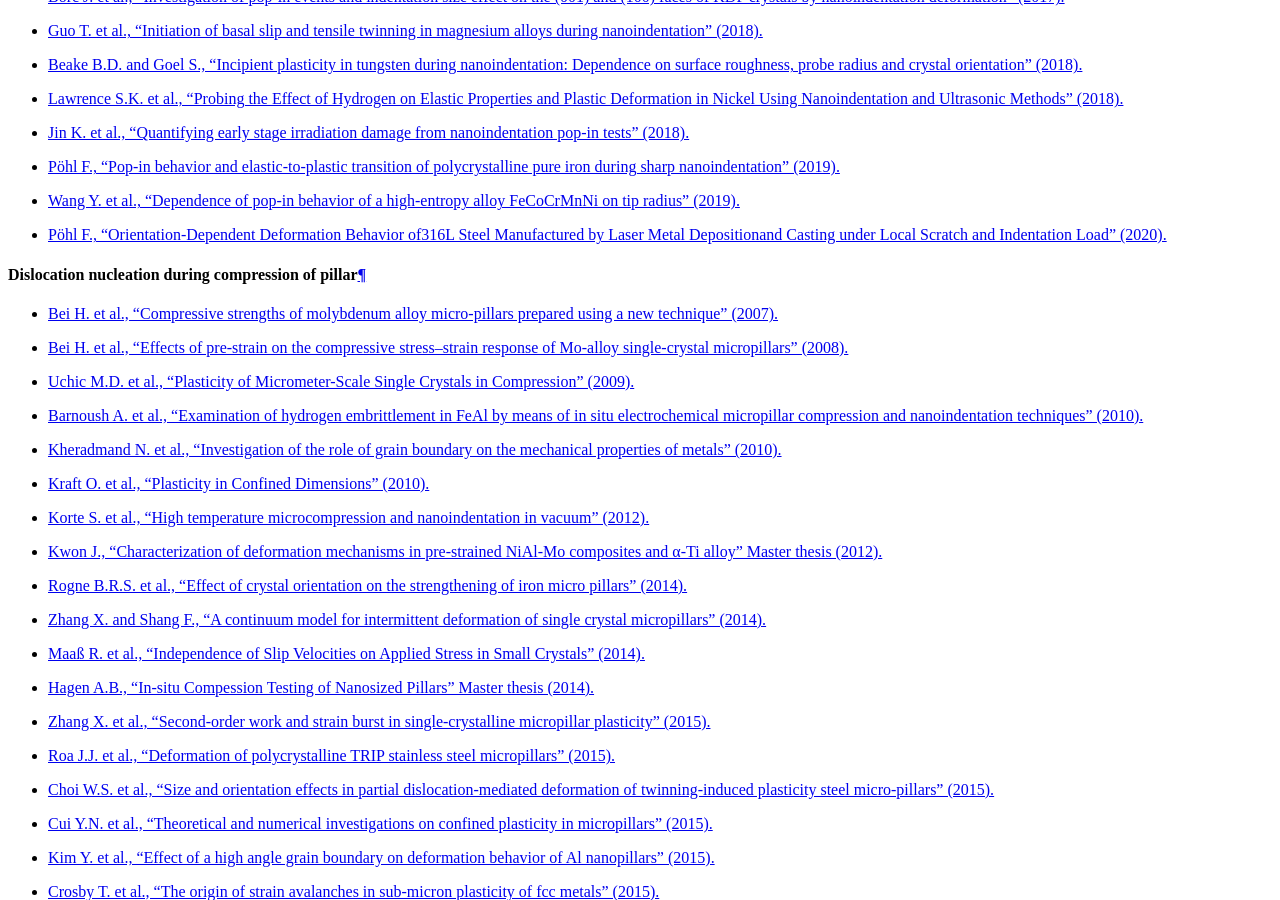
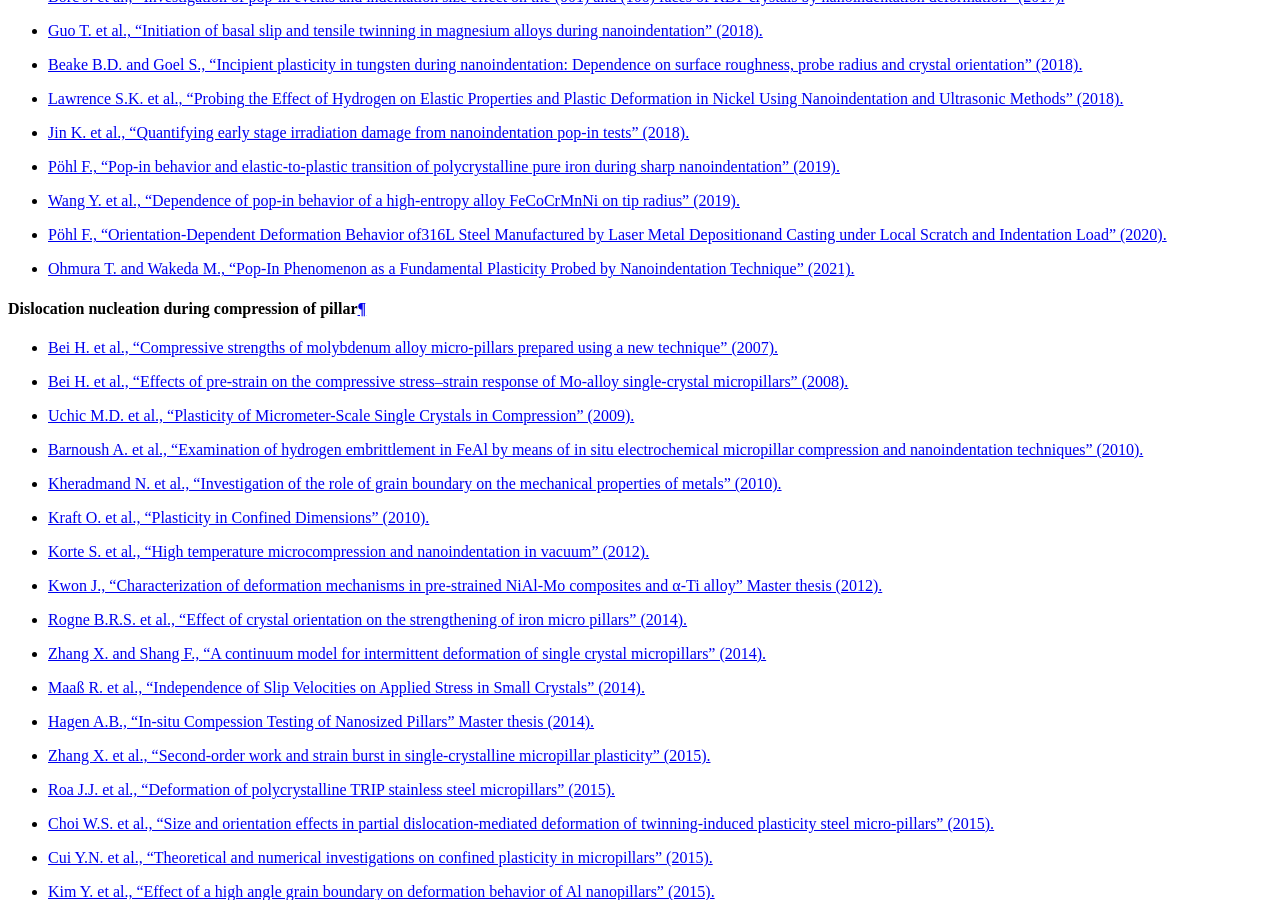
Before and after one commit to DavidMercier/PopIn, a Sphinx documentation site: the page built from doc/links_ref.rst, in a window 1280 px wide and 900 px high, scrolled down 4753 px. Built offline with Sphinx 7.4.7, drawn with Linux system fonts in a browser that asks for light colours; comment, search, counter and statistics services are not loaded.

Commit message:
Update links_ref.rst

```diff
--- a/doc/links_ref.rst
+++ b/doc/links_ref.rst
@@ -161,6 +161,7 @@ Dislocation nucleation during (nano)indentation
 * `Pöhl F., "Pop-in behavior and elastic-to-plastic transition of polycrystalline pure iron during sharp nanoindentation" (2019). <https://doi.org/10.1038/s41598-019-51644-5>`_
 * `Wang Y. et al., "Dependence of pop-in behavior of a high-entropy alloy FeCoCrMnNi on tip radius" (2019). <https://doi.org/10.1007/s00339-019-2409-z>`_
 * `Pöhl F., "Orientation-Dependent Deformation Behavior of316L Steel Manufactured by Laser Metal Depositionand Casting under Local Scratch and Indentation Load" (2020). <https://doi.org/10.3390/ma13071765>`_
+* `Ohmura T. and Wakeda M., "Pop-In Phenomenon as a Fundamental Plasticity Probed by Nanoindentation Technique" (2021). <https://doi.org/10.3390/ma14081879>`_
 
 Dislocation nucleation during compression of pillar
 -----------------------------------------------------
```
